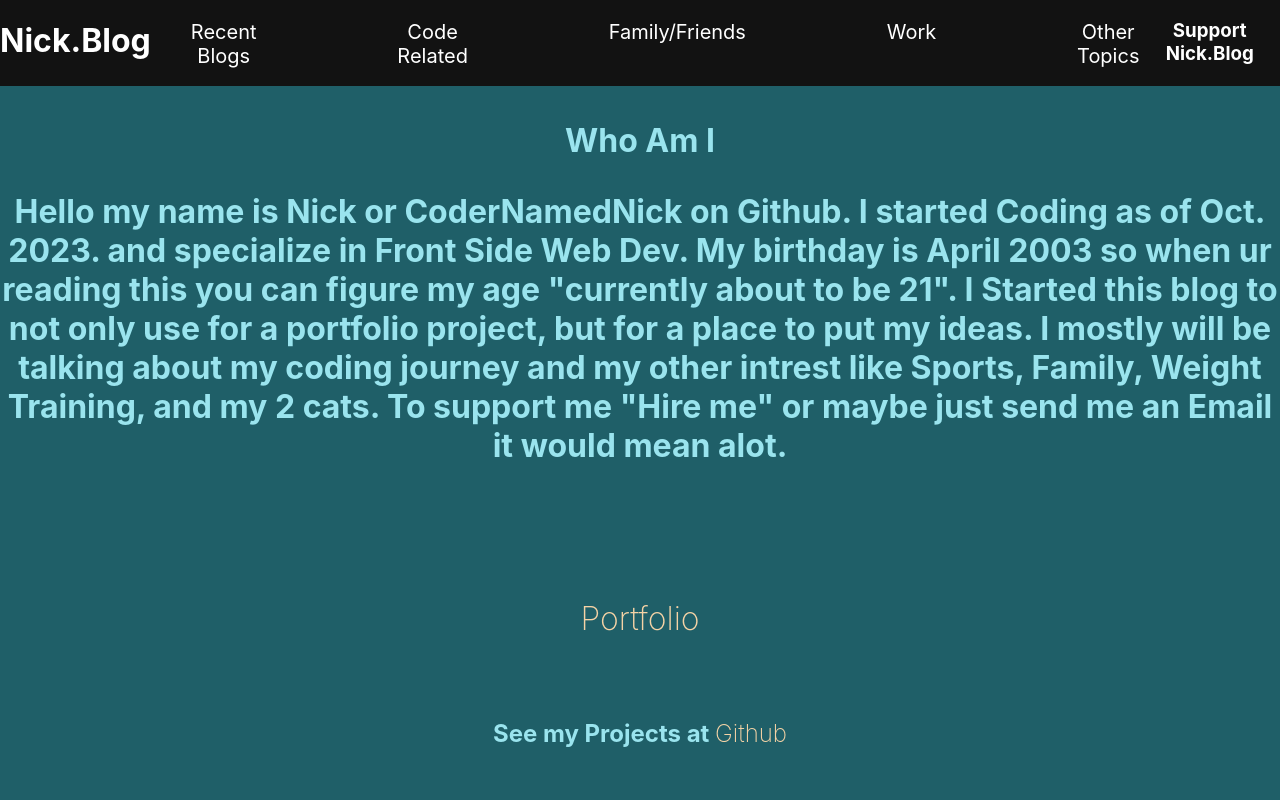
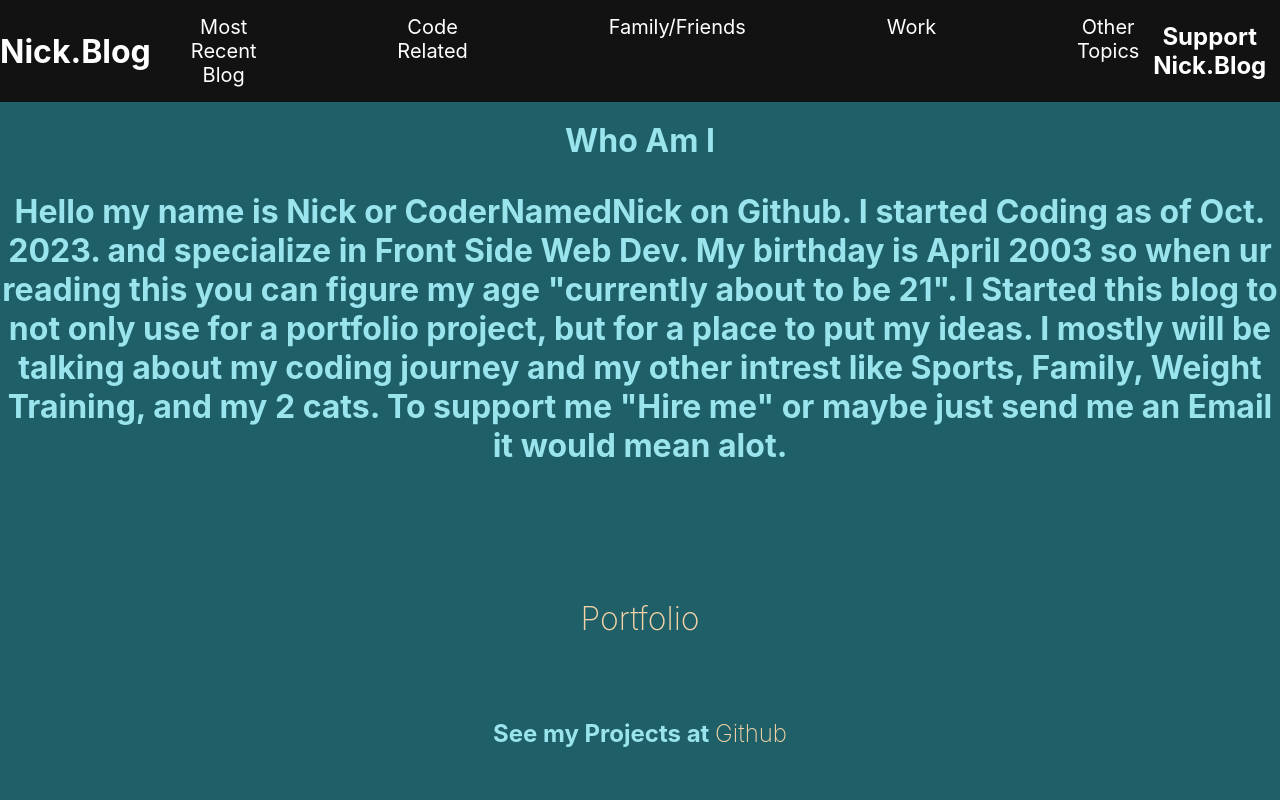
Before and after one commit to CoderNamedNick/Blog, a React (Create React App) app: page / in a window 1280 px wide. Shown: the top 800 px of the page. Built offline with nearby package versions, Linux system fonts and the light colour scheme.

Commit message:
made hompage and header look better

```diff
--- a/src/Welcome.js
+++ b/src/Welcome.js
@@ -7,14 +7,14 @@ const Welcome = () => {
         <h1>Nick.Blog</h1>
         <div className="list-div">
           <ul className="welcome-list">
-            <li>Recent Blogs</li>
+            <li>Most Recent Blog</li>
             <li>Code Related</li>
             <li>Family/Friends</li>
             <li>Work</li>
             <li>Other Topics</li>
           </ul>
         </div>
-        <h3>Support Nick.Blog</h3>
+        <h2>Support Nick.Blog</h2>
       </div>
       <div className="intro-div">
         <h1>Who Am I</h1>
--- a/src/index.css
+++ b/src/index.css
@@ -27,14 +27,16 @@ code {
   color: white;
   display: flex;
   flex-direction: row;
+  align-items: center;
 }
 
 .list-div {
-  height: 86px;
+  height: 102px;
   flex: 1;
   display: flex;
   flex-direction: row;
   background-color: rgb(18, 18, 18);
+  align-items: center;
 }
 li:hover{
   cursor: pointer;
@@ -55,7 +57,7 @@ li:hover{
 }
 @media only screen and (max-width: 650px) {
   h1,
-  h3 {
+  h2 {
     display: none; /* Hide h1 and h3 at 500px or less */
   }
 }
```
